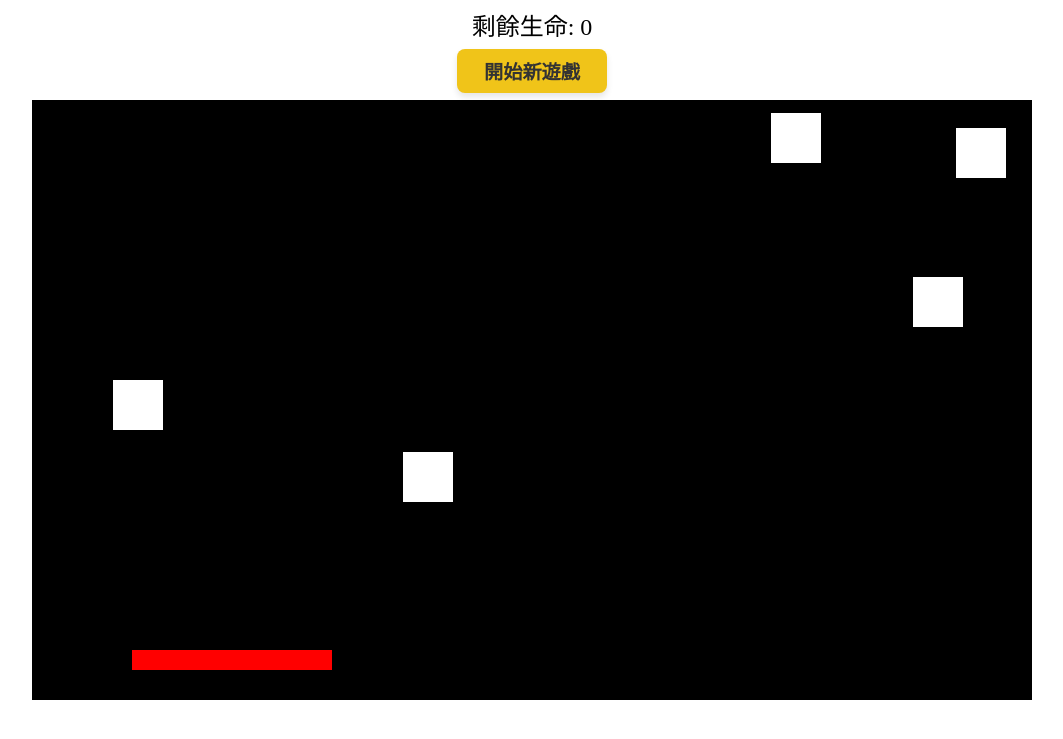
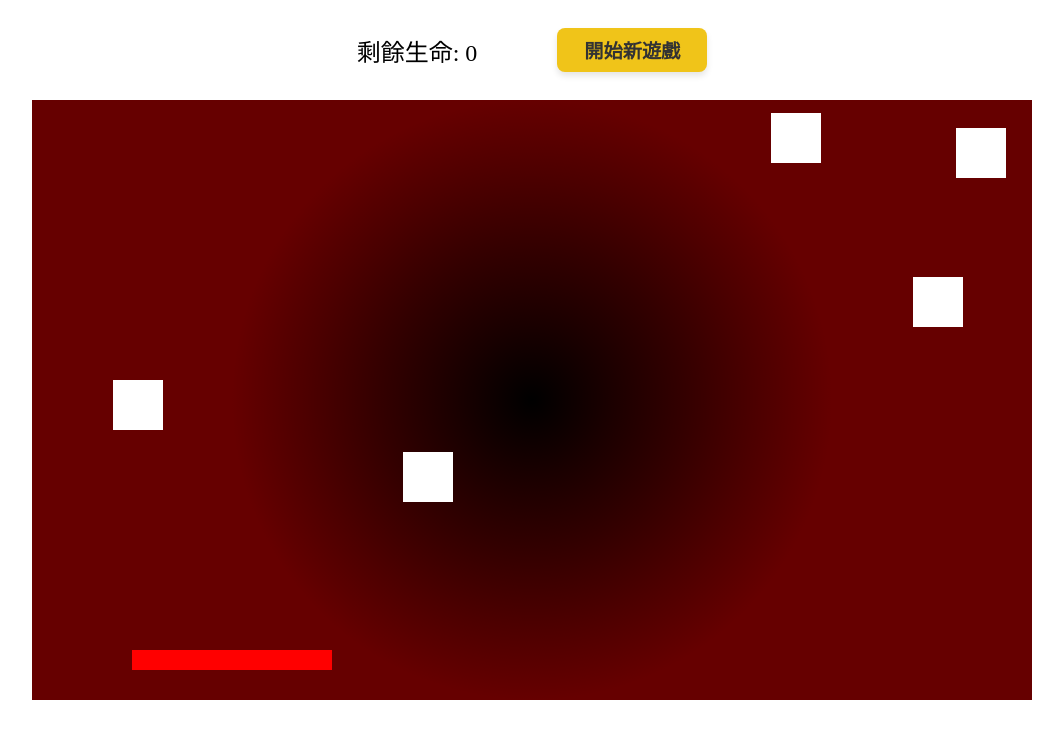
Before and after one commit to 94buyforyou/flowershop, a PHP site: page /ball/index.html in a window 1280 px wide. Shown: the top 739 px of the page, without its empty margins (108-1171 px from the left). Run offline with PHP 8.4, Linux system fonts and the light colour scheme.

Commit message:
修改介面 增加生命減少特效

```diff
--- a/ball/app.js
+++ b/ball/app.js
@@ -9,11 +9,14 @@ let xSpeed = 15;
 let ySpeed = 15;
 let ground_x = 100;
 let ground_y = 550;
+let ground_width = 200;
 let ground_height = 20;
 let brickArray = [];
 let count = 0;
 let life = 5;
 let hasCollided = false; // 設定碰撞變數
+let isFlashing = false; // 控制是否顯示紅色閃爍效果
+let flashDuration = 100; // 閃爍效果持續時間 (毫秒)
 
 document.getElementById("myLife").innerHTML = "剩餘生命: " + life;
 
@@ -94,8 +97,8 @@ window.addEventListener("mousemove", (e) => {
     // 確保地板不會超出畫布的左右邊界
     if (ground_x < 0) {
         ground_x = 0;
-    } else if (ground_x > c.width - 200) {
-        ground_x = c.width - 200;
+    } else if (ground_x > c.width - ground_width) {
+        ground_x = c.width - ground_width;
     }
 });
 
@@ -151,9 +154,9 @@ function drawCircle() {
     // 確認是否撞到地板
     if (
         circle_x >= ground_x - radius &&
-        circle_x <= ground_x + 200 + radius &&
+        circle_x <= ground_x + ground_width + radius &&
         circle_y >= ground_y - radius &&
-        circle_y <= ground_y + 20
+        circle_y <= ground_y + ground_height
     ) {
         if (ySpeed > 0) {
             circle_y = ground_y - 30; // 讓球的位置更接近地板
@@ -182,6 +185,13 @@ function drawCircle() {
         hasCollided = true; // 每當碰撞一次 hasCollided 變成 true
         life--;
         document.getElementById("myLife").innerHTML = "剩餘生命: " + life;
+
+        // 生命減少的紅色閃爍效果
+        isFlashing = true;
+        setTimeout(() => {
+            isFlashing = false; // 停止閃爍效果
+        }, flashDuration);
+
         if (life == 0) {
             document.getElementById("myLife").innerHTML = "剩餘生命: " + life;
             setTimeout(() => {
@@ -203,13 +213,37 @@ function drawCircle() {
     circle_x += xSpeed;
     circle_y += ySpeed;
 
-    // 畫出黑色背景
-    ctx.fillStyle = "black";
-    ctx.fillRect(0, 0, c.width, c.height);
+    // 清除畫布
+    ctx.clearRect(0, 0, c.width, c.height);
+
+    if (isFlashing) {
+        // 創建從邊緣到中間漸變透明的紅色漸層
+        let gradient = ctx.createRadialGradient(
+            c.width / 2,
+            c.height / 2,
+            Math.min(c.width, c.height) / 2, // 外圓位置與半徑
+            c.width / 2,
+            c.height / 2,
+            0 // 內圓位置與半徑
+        );
+
+        // 增加更多顏色過渡點來使漸層更平滑
+        gradient.addColorStop(0, "rgba(255, 0, 0, 0.4)"); // 外圓，稍微降低透明度
+        gradient.addColorStop(0.25, "rgba(255, 0, 0, 0.3)"); // 逐漸變透明
+        gradient.addColorStop(0.5, "rgba(255, 0, 0, 0.2)"); // 更接近中間的漸變
+        gradient.addColorStop(0.75, "rgba(255, 0, 0, 0.1)"); // 再往中間透明度減少
+        gradient.addColorStop(1, "rgba(255, 0, 0, 0)"); // 內圓完全透明
+
+        ctx.fillStyle = gradient;
+        ctx.fillRect(0, 0, c.width, c.height);
+    } else {
+        ctx.fillStyle = "black"; // 畫出基本的黑色背景
+        ctx.fillRect(0, 0, c.width, c.height);
+    }
 
     // 畫出地板
     ctx.fillStyle = "red";
-    ctx.fillRect(ground_x, ground_y, 200, ground_height); // x座標, y座標, 長度, 寬度
+    ctx.fillRect(ground_x, ground_y, ground_width, ground_height); // x座標, y座標, 長度, 寬度
 
     // 畫出方塊
     brickArray.forEach((brick) => {
--- a/ball/styles/style.css
+++ b/ball/styles/style.css
@@ -23,8 +23,9 @@ body {
 .top {
     display: flex;
     align-items: center;
-    flex-direction: column;
+    flex-direction: row;
     justify-content: space-evenly;
+    gap: 80px;
     flex: 5;
 }
 
```
